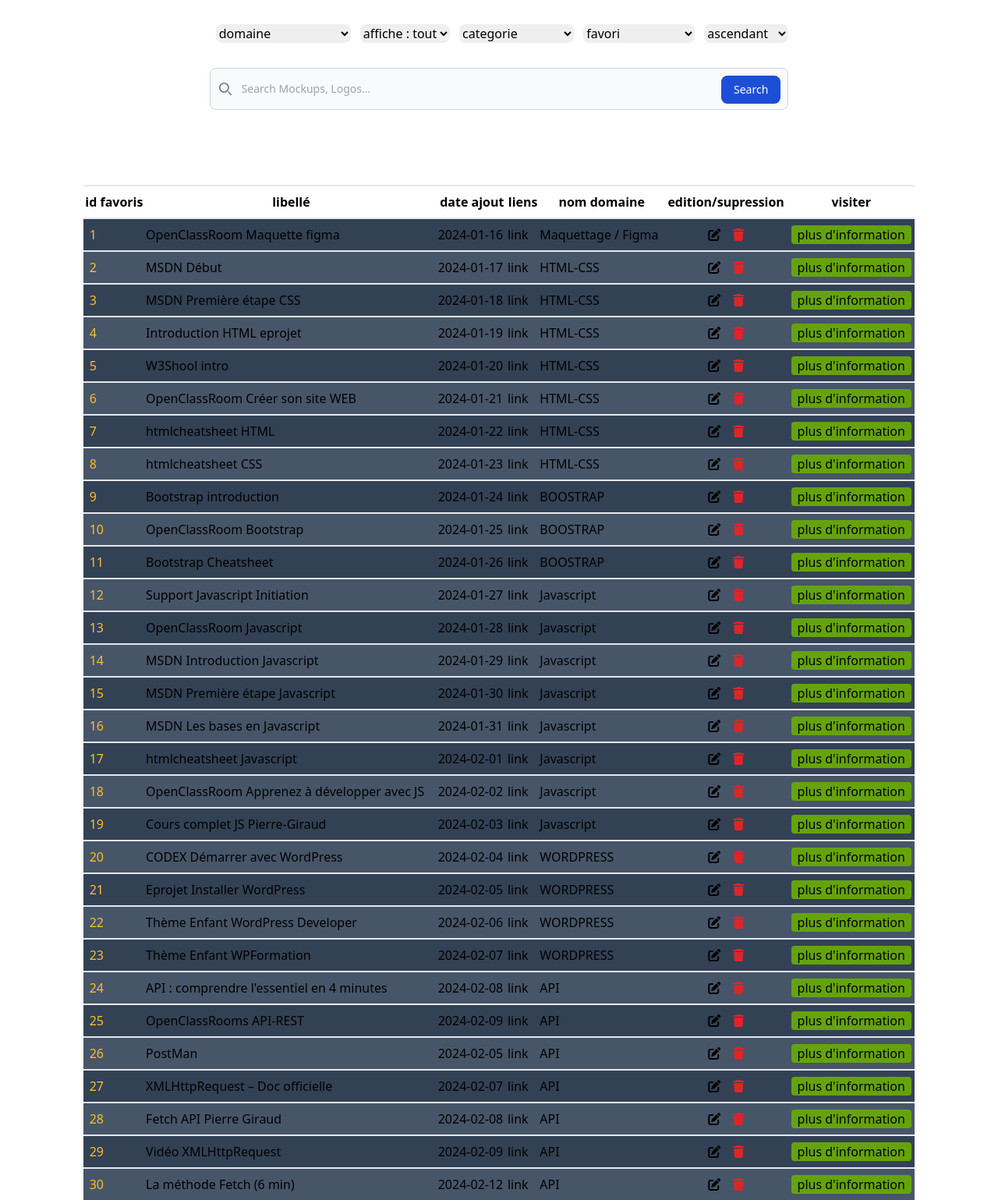
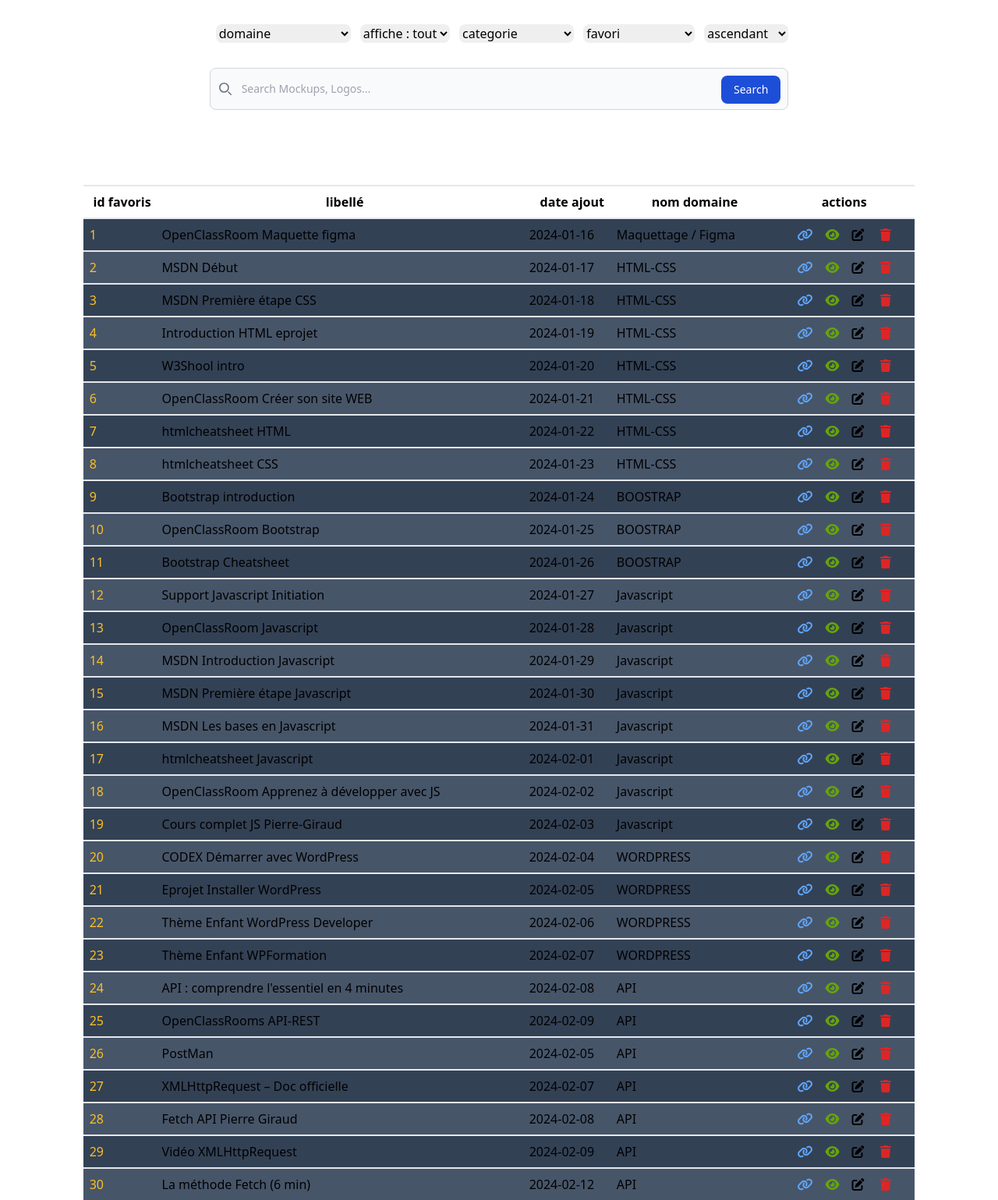
Before and after one commit to BarnabedevWebmobile/projet-tailwind, a PHP site: page / in a window 1280 px wide. Shown: the part 133-1672 px from the top of the page at 78% size. Run offline with PHP 8.4, Linux system fonts and the light colour scheme; data comes from the database, SQL or seed files in the repository; a stand-in replaces the project's code that opens the database connection; some libraries are stand-ins or nearby versions.

Commit message:
responsive

```diff
--- a/src/detail.php
+++ b/src/detail.php
@@ -7,7 +7,9 @@
         </h1>
     </header>
     <?php
-        $result = $pdo->query("SELECT * FROM `favoris` INNER JOIN `domaine` ON favoris.id_dom=domaine.id_dom
+        $result = $pdo->query("SELECT favoris.`id_fav`, `libelle`,`date_creation`,`url`,`nom_dom`,`description`,
+        GROUP_CONCAT(`nom_cat`) AS concat_cat
+        FROM `favoris` INNER JOIN `domaine` ON favoris.id_dom=domaine.id_dom
         INNER JOIN `cat_fav` ON favoris.id_fav=cat_fav.id_fav INNER JOIN `categorie` ON categorie.id_cat=cat_fav.id_cat
         WHERE favoris.id_fav=".$_GET['favori']." LIMIT 1;");
         $favoris = $result->fetchAll(PDO::FETCH_ASSOC);
@@ -36,7 +38,7 @@
             <?php
             foreach($favoris as $favori){
               ?>
-                <li><?php echo $favori['nom_cat'] ?></li>
+                <li><?php echo $favori['concat_cat'] ?></li>
             <?php
             }
             ?>
--- a/src/index.php
+++ b/src/index.php
@@ -70,26 +70,20 @@
   <section class = "w-full flex justify-center dark:text-white">
     <table class="w-5/6">
       <tr class="border-y-2">
-          <th class = "py-2">
+          <th class = " py-2">
               id favoris
           </th>
-          <th>
+          <th class = "">
               libellé
           </th>
-          <th>
+          <th class = " ">
               date ajout
           </th>
-          <th>
-              liens
-          </th>
-          <th>
+          <th class = " text-center ">
               nom domaine
           </th>
-          <th>
-            edition/supression
-          </th>
-          <th>
-            visiter
+          <th class = "  text-center ">
+            actions
           </th>
       </tr>
       <!-- zone de filtrage -->
@@ -138,27 +132,25 @@
     foreach($favoris as $favori){
     ?>
       <tr class="border-y-2 py-2 h-full odd:bg-slate-600 even:bg-slate-700 hover:bg-slate-400">
-          <td class = "p-2 text-amber-400">
+          <td class = "p-2  text-amber-400">
             <?php echo $favori['id_fav'] ?>
           </td>
           <td>
             <?php echo $favori['libelle'] ?>
           </td>
-          <td>
+          <td class = "">
             <?php echo $favori['date_creation'] ?>
           </td>
-          <td>
-            <a href="<?php echo $favori['url'] ?>">link</a>
-          </td>
-          <td>
+          <td class = "">
             <?php echo $favori['nom_dom'] ?>
           </td>
-          <td class="text-center">
-            <button class = "px-2  hover:text-sky-600"><i class="fa-solid fa-pen-to-square "></i></button><button class = "px-2 text-red-600 hover:text-red-800"><i class="fa-solid fa-trash"></i></button>
+          <td class="text-center ">
+          <button class = "px-2 text-blue-400 hover:text-violet-400"><a href="<?php echo $favori['url'] ?>" target="_blank"><i class="fa-solid fa-link"></i></A</button>
+            <button class = "px-2 text-lime-600 hover:text-lime-400"><a href="detail.php?favori=<?php echo $favori['id_fav']?>"><i class="fa-solid fa-eye"></i></A</button>
+            <button class = "px-2  hover:text-sky-600"><i class="fa-solid fa-pen-to-square "></i></button>
+            <button class = "px-2 text-red-600 hover:text-red-800"><i class="fa-solid fa-trash"></i></button>
           </td>
-          <td class="text-center">
-            <button class = "px-2 rounded hover:bg-lime-400 bg-lime-600"><a href="detail.php?favori=<?php echo $favori['id_fav']?>">plus d'information</a></button>
-          </td>
+
       </tr>
       <?php
       }
--- a/src/output.css
+++ b/src/output.css
@@ -593,6 +593,10 @@ video {
   display: table;
 }
 
+.hidden {
+  display: none;
+}
+
 .h-4 {
   height: 1rem;
 }
@@ -621,10 +625,6 @@ video {
   justify-content: center;
 }
 
-.rounded {
-  border-radius: 0.25rem;
-}
-
 .rounded-lg {
   border-radius: 0.5rem;
 }
@@ -651,11 +651,6 @@ video {
 .bg-gray-50 {
   --tw-bg-opacity: 1;
   background-color: rgb(249 250 251 / var(--tw-bg-opacity));
-}
-
-.bg-lime-600 {
-  --tw-bg-opacity: 1;
-  background-color: rgb(101 163 13 / var(--tw-bg-opacity));
 }
 
 .bg-slate-400 {
@@ -745,6 +740,11 @@ video {
   color: rgb(0 0 0 / var(--tw-text-opacity));
 }
 
+.text-blue-400 {
+  --tw-text-opacity: 1;
+  color: rgb(96 165 250 / var(--tw-text-opacity));
+}
+
 .text-gray-500 {
   --tw-text-opacity: 1;
   color: rgb(107 114 128 / var(--tw-text-opacity));
@@ -753,6 +753,11 @@ video {
 .text-gray-900 {
   --tw-text-opacity: 1;
   color: rgb(17 24 39 / var(--tw-text-opacity));
+}
+
+.text-lime-600 {
+  --tw-text-opacity: 1;
+  color: rgb(101 163 13 / var(--tw-text-opacity));
 }
 
 .text-red-600 {
@@ -784,14 +789,14 @@ video {
   background-color: rgb(30 64 175 / var(--tw-bg-opacity));
 }
 
-.hover\:bg-lime-400:hover {
-  --tw-bg-opacity: 1;
-  background-color: rgb(163 230 53 / var(--tw-bg-opacity));
-}
-
 .hover\:bg-slate-400:hover {
   --tw-bg-opacity: 1;
   background-color: rgb(148 163 184 / var(--tw-bg-opacity));
+}
+
+.hover\:text-lime-400:hover {
+  --tw-text-opacity: 1;
+  color: rgb(163 230 53 / var(--tw-text-opacity));
 }
 
 .hover\:text-red-800:hover {
@@ -802,6 +807,11 @@ video {
 .hover\:text-sky-600:hover {
   --tw-text-opacity: 1;
   color: rgb(2 132 199 / var(--tw-text-opacity));
+}
+
+.hover\:text-violet-400:hover {
+  --tw-text-opacity: 1;
+  color: rgb(167 139 250 / var(--tw-text-opacity));
 }
 
 .focus\:border-blue-500:focus {
@@ -828,6 +838,12 @@ video {
 .focus\:ring-blue-500:focus {
   --tw-ring-opacity: 1;
   --tw-ring-color: rgb(59 130 246 / var(--tw-ring-opacity));
+}
+
+@media (min-width: 640px) {
+  .sm\:inline-block {
+    display: inline-block;
+  }
 }
 
 @media (prefers-color-scheme: dark) {
```
